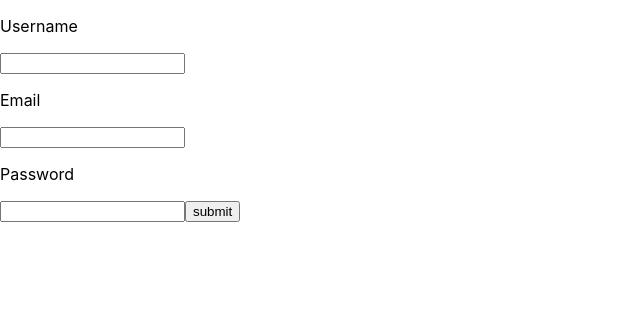
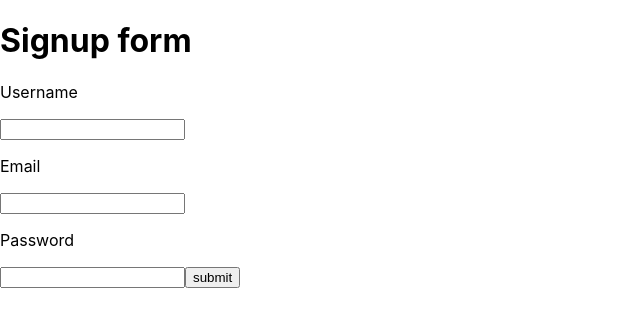
Before and after one commit to kennedy7/Nestjs-react-signup-Frontend, a React (Create React App) app: page / in a window 1280 px wide. Shown: the top 326 px of the page, without its empty margins (0-640 px from the left). Built offline with nearby package versions, Linux system fonts and the light colour scheme.

Commit message:
axios commit

```diff
--- a/package.json
+++ b/package.json
@@ -6,6 +6,7 @@
     "@testing-library/jest-dom": "^5.16.5",
     "@testing-library/react": "^13.3.0",
     "@testing-library/user-event": "^13.5.0",
+    "axios": "^0.27.2",
     "react": "^18.2.0",
     "react-dom": "^18.2.0",
     "react-scripts": "5.0.1",
--- a/src/App.js
+++ b/src/App.js
@@ -1,13 +1,24 @@
 import { useState } from "react";
+import axios from 'axios'
 
 function App() {
   const [username, setUsername ] = useState('')
   const [email, setEmail ] = useState('')
   const [password, setPassword ] = useState('')
+ const handleSubmit = (e)=>{
+  e.preventDefault()
+  console.log(username)
+  axios.post('http://localhost:8000', {
+    username:username,
+    email:email,
+    password:password
+  })
 
+ }
   return (
     <div className="App">
-      <form>
+      <h1>Signup form</h1>
+      <form onSubmit={handleSubmit}>
         <p>Username</p>
         <input
         required
```
Also changed, not shown: 1 other file (tests, documents, lock files or other folders).
